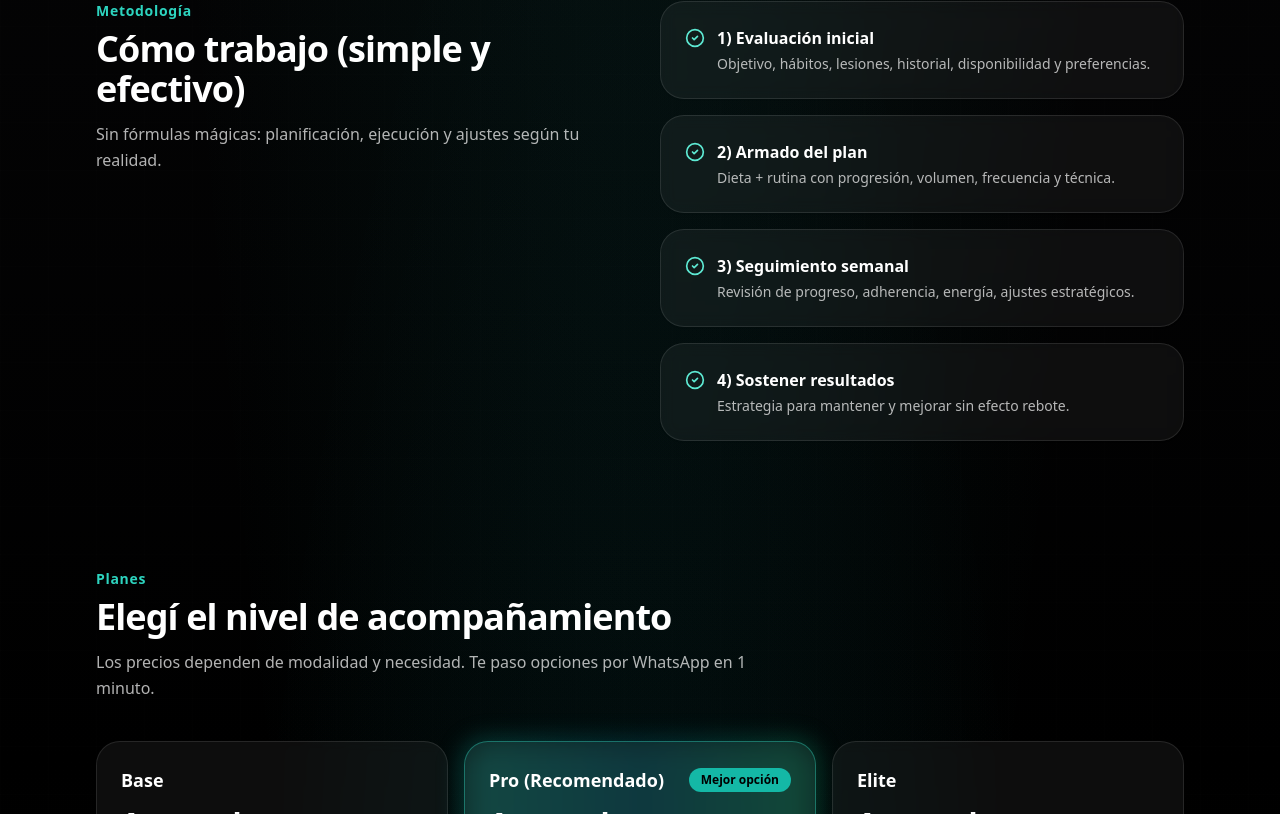
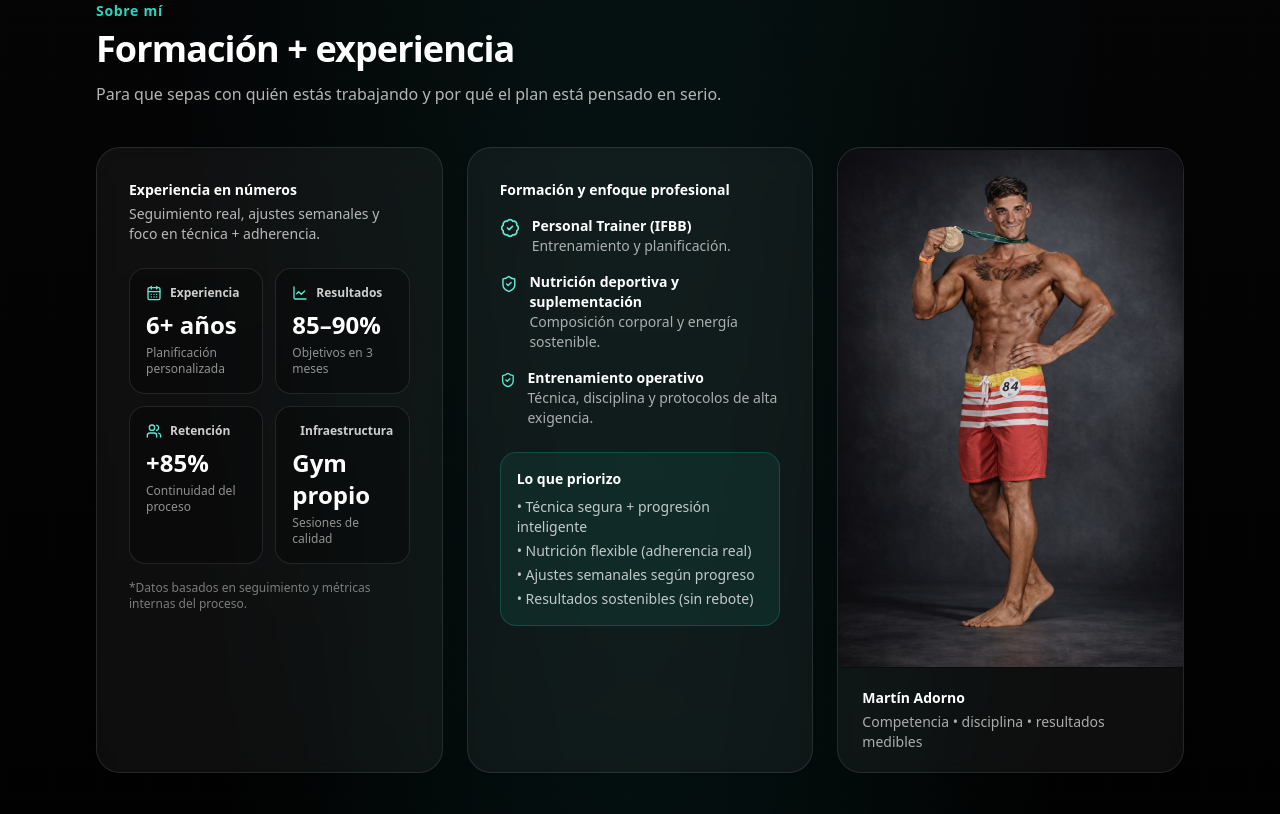
Before and after one commit to eliaspellegrino/martin-adorno, a React (Vite) app: page / in a window 1280 px wide. Shown: the part 1366-2180 px from the top of the page. Built offline with nearby package versions, Linux system fonts and the light colour scheme.

Commit message:
añadido de seccion about, cambios visuales

```diff
--- a/src/App.jsx
+++ b/src/App.jsx
@@ -8,6 +8,7 @@ import Plans from "./sections/Plans";
 import Testimonials from "./sections/Testimonials";
 import FAQ from "./sections/FAQ";
 import Contact from "./sections/Contact";
+import About from "./sections/About";
 
 export default function App() {
   return (
@@ -46,6 +47,7 @@ export default function App() {
         <main>
           <Hero />
           <Services />
+          <About />
           <Process />
           <Plans />
           <Testimonials />
--- a/src/components/Navbar.jsx
+++ b/src/components/Navbar.jsx
@@ -13,9 +13,17 @@ function waLink() {
 export default function Navbar() {
   return (
     <div className="sticky top-0 z-50 border-b border-white/10 bg-black/60 backdrop-blur">
-      <Container className="flex h-16 items-center justify-between">
+      <Container className="flex items-center justify-between h-16">
         <a href="#top" className="flex items-center gap-3">
-          <div className="h-9 w-9 rounded-xl bg-teal-500/90" />
+          <div className="w-10 h-10 overflow-hidden shadow-lg rounded-xl ring-1 ring-white/15 shadow-black/30 bg-black/40">
+            <img
+              src="/img/Avatar-cuadrado.png"
+              alt="Martín Adorno"
+              className="object-cover w-full h-full"
+              loading="lazy"
+            />
+          </div>
+
           <div className="leading-tight">
             <div className="text-sm font-extrabold tracking-tight text-white">
               {site.brand.name}
@@ -24,8 +32,11 @@ export default function Navbar() {
           </div>
         </a>
 
-        <div className="hidden items-center gap-6 md:flex">
-          <a className="text-sm text-white/70 hover:text-white" href="#servicios">
+        <div className="items-center hidden gap-6 md:flex">
+          <a
+            className="text-sm text-white/70 hover:text-white"
+            href="#servicios"
+          >
             Servicios
           </a>
           <a className="text-sm text-white/70 hover:text-white" href="#planes">
@@ -34,7 +45,10 @@ export default function Navbar() {
           <a className="text-sm text-white/70 hover:text-white" href="#faq">
             FAQ
           </a>
-          <a className="text-sm text-white/70 hover:text-white" href="#contacto">
+          <a
+            className="text-sm text-white/70 hover:text-white"
+            href="#contacto"
+          >
             Contacto
           </a>
         </div>
@@ -46,7 +60,7 @@ export default function Navbar() {
           rel="noreferrer"
           className="gap-2"
         >
-          <MessageCircle className="h-4 w-4" />
+          <MessageCircle className="w-4 h-4" />
           WhatsApp
         </Button>
       </Container>
--- /dev/null
+++ b/src/sections/About.jsx
@@ -0,0 +1,202 @@
+import Container from "../components/Container";
+import SectionTitle from "../components/SectionTitle";
+import Card, { CardContent } from "../components/Card";
+import {
+  BadgeCheck,
+  CalendarDays,
+  LineChart,
+  ShieldCheck,
+  Users,
+  Building2,
+} from "lucide-react";
+
+export default function About() {
+  return (
+    <section id="sobre-mi" className="py-16">
+      <Container>
+        {/* TÍTULO ARRIBA (full width) */}
+        <SectionTitle
+          eyebrow="Sobre mí"
+          title="Formación + experiencia"
+          subtitle="Para que sepas con quién estás trabajando y por qué el plan está pensado en serio."
+        />
+
+        {/* GRID DE CARDS */}
+        <div className="grid gap-6 mt-10 lg:grid-cols-3">
+          {/* CARD 0 — Foto (mobile arriba, desktop al final como 3ra) */}
+          <Card
+            variant="darkGlass"
+            hover={false}
+            className="order-1 p-0 overflow-hidden lg:order-3"
+          >
+            <CardContent className="p-0">
+              {/* Imagen */}
+              <div className="bg-black/20">
+                {/* Mobile: recortada (sin bordes) */}
+                <img
+                  src="/img/Avatar-cuadrado.png"
+                  alt="Martín Adorno"
+                  className="block w-full object-cover object-top h-[380px] sm:h-[440px] lg:hidden"
+                  loading="lazy"
+                />
+
+                {/* Desktop: full sin recorte */}
+                <img
+                  src="/img/Avatar.png"
+                  alt="Martín Adorno"
+                  className="hidden w-full object-contain bg-black/20 lg:block lg:h-[520px]"
+                  loading="lazy"
+                />
+              </div>
+
+              {/* Pie opcional */}
+              <div className="px-6 py-5">
+                <div className="text-sm font-bold text-white">
+                  Martín Adorno
+                </div>
+                <div className="mt-1 text-sm text-white/65">
+                  Competencia • disciplina • resultados medibles
+                </div>
+              </div>
+            </CardContent>
+          </Card>
+
+          {/* CARD 1 — Experiencia en números (igual, solo orden) */}
+          <Card
+            variant="darkGlass"
+            hover={false}
+            className="order-2 p-0 lg:order-1"
+          >
+            <CardContent className="p-6 sm:p-8">
+              <div className="text-sm font-bold text-white">
+                Experiencia en números
+              </div>
+              <div className="mt-1 text-sm text-white/70">
+                Seguimiento real, ajustes semanales y foco en técnica +
+                adherencia.
+              </div>
+
+              <div className="grid grid-cols-2 gap-3 mt-6">
+                <div className="p-4 border rounded-2xl border-white/10 bg-black/30">
+                  <div className="flex items-center gap-2 text-white/80">
+                    <CalendarDays className="w-4 h-4 text-teal-300" />
+                    <span className="text-xs font-semibold">Experiencia</span>
+                  </div>
+                  <div className="mt-2 text-2xl font-extrabold text-white">
+                    6+ años
+                  </div>
+                  <div className="mt-1 text-xs text-white/55">
+                    Planificación personalizada
+                  </div>
+                </div>
+                <div className="p-4 border rounded-2xl border-white/10 bg-black/30">
+                  <div className="flex items-center gap-2 text-white/80">
+                    <LineChart className="w-4 h-4 text-teal-300" />
+                    <span className="text-xs font-semibold">Resultados</span>
+                  </div>
+                  <div className="mt-2 text-2xl font-extrabold text-white">
+                    85–90%
+                  </div>
+                  <div className="mt-1 text-xs text-white/55">
+                    Objetivos en 3 meses
+                  </div>
+                </div>
+                <div className="p-4 border rounded-2xl border-white/10 bg-black/30">
+                  <div className="flex items-center gap-2 text-white/80">
+                    <Users className="w-4 h-4 text-teal-300" />
+                    <span className="text-xs font-semibold">Retención</span>
+                  </div>
+                  <div className="mt-2 text-2xl font-extrabold text-white">
+                    +85%
+                  </div>
+                  <div className="mt-1 text-xs text-white/55">
+                    Continuidad del proceso
+                  </div>
+                </div>
+                <div className="p-4 border rounded-2xl border-white/10 bg-black/30">
+                  <div className="flex items-center gap-2 text-white/80">
+                    <Building2 className="w-4 h-4 text-teal-300" />
+                    <span className="text-xs font-semibold">
+                      Infraestructura
+                    </span>
+                  </div>
+                  <div className="mt-2 text-2xl font-extrabold text-white">
+                    Gym propio
+                  </div>
+                  <div className="mt-1 text-xs text-white/55">
+                    Sesiones de calidad
+                  </div>
+                </div>{" "}
+              </div>
+
+              <p className="mt-4 text-xs text-white/45">
+                *Datos basados en seguimiento y métricas internas del proceso.
+              </p>
+            </CardContent>
+          </Card>
+
+          {/* CARD 2 — Formación y enfoque (igual, solo orden) */}
+          <Card
+            variant="darkGlass"
+            hover={false}
+            className="order-3 p-0 lg:order-2"
+          >
+            <CardContent className="p-6 sm:p-8">
+              <div className="text-sm font-bold text-white">
+                Formación y enfoque profesional
+              </div>
+
+              <div className="mt-4 space-y-4 text-sm text-white/75">
+                <div className="flex items-start gap-3">
+                  <BadgeCheck className="mt-0.5 h-5 w-5 text-teal-300" />
+                  <div>
+                    <div className="font-semibold text-white">
+                      Personal Trainer (IFBB)
+                    </div>
+                    <div className="text-white/65">
+                      Entrenamiento y planificación.
+                    </div>
+                  </div>
+                </div>
+                <div className="flex items-start gap-3">
+                  <ShieldCheck className="mt-0.5 h-5 w-5 text-teal-300" />
+                  <div>
+                    <div className="font-semibold text-white">
+                      Nutrición deportiva y suplementación
+                    </div>
+                    <div className="text-white/65">
+                      Composición corporal y energía sostenible.
+                    </div>
+                  </div>
+                </div>
+                <div className="flex items-start gap-3">
+                  <ShieldCheck className="mt-0.5 h-5 w-5 text-teal-300" />
+                  <div>
+                    <div className="font-semibold text-white">
+                      Entrenamiento operativo
+                    </div>
+                    <div className="text-white/65">
+                      Técnica, disciplina y protocolos de alta exigencia.
+                    </div>
+                  </div>
+                </div>{" "}
+              </div>
+
+              <div className="p-4 mt-6 border rounded-2xl border-teal-400/20 bg-teal-500/10">
+                <div className="text-sm font-bold text-white">
+                  Lo que priorizo
+                </div>
+                <ul className="mt-2 space-y-1 text-sm text-white/75">
+                  <li>• Técnica segura + progresión inteligente</li>
+                  <li>• Nutrición flexible (adherencia real)</li>
+                  <li>• Ajustes semanales según progreso</li>
+                  <li>• Resultados sostenibles (sin rebote)</li>
+                </ul>
+              </div>
+            </CardContent>
+          </Card>
+        </div>
+      </Container>
+    </section>
+  );
+}
--- a/src/sections/Hero.jsx
+++ b/src/sections/Hero.jsx
@@ -125,7 +125,14 @@ export default function Hero() {
                     </div>
                   </div>
 
-                  <div className="w-12 h-12 shadow-lg rounded-2xl bg-gradient-to-tr from-teal-400 to-cyan-400 shadow-black/40 ring-1 ring-white/10" />
+                  <div className="relative overflow-hidden shadow-lg h-14 w-14 rounded-2xl ring-1 ring-white/15 shadow-black/40 bg-black/40">
+                    <img
+                      src="/img/Avatar-cuadrado.png"
+                      alt="Martín Adorno"
+                      className="object-cover w-full h-full"
+                      loading="lazy"
+                    />
+                  </div>
                 </div>
 
                 <div className="grid gap-3 mt-6">
```
Also changed, not shown: public/img/Avatar-cuadrado.png (added), public/img/Avatar.png (added).
